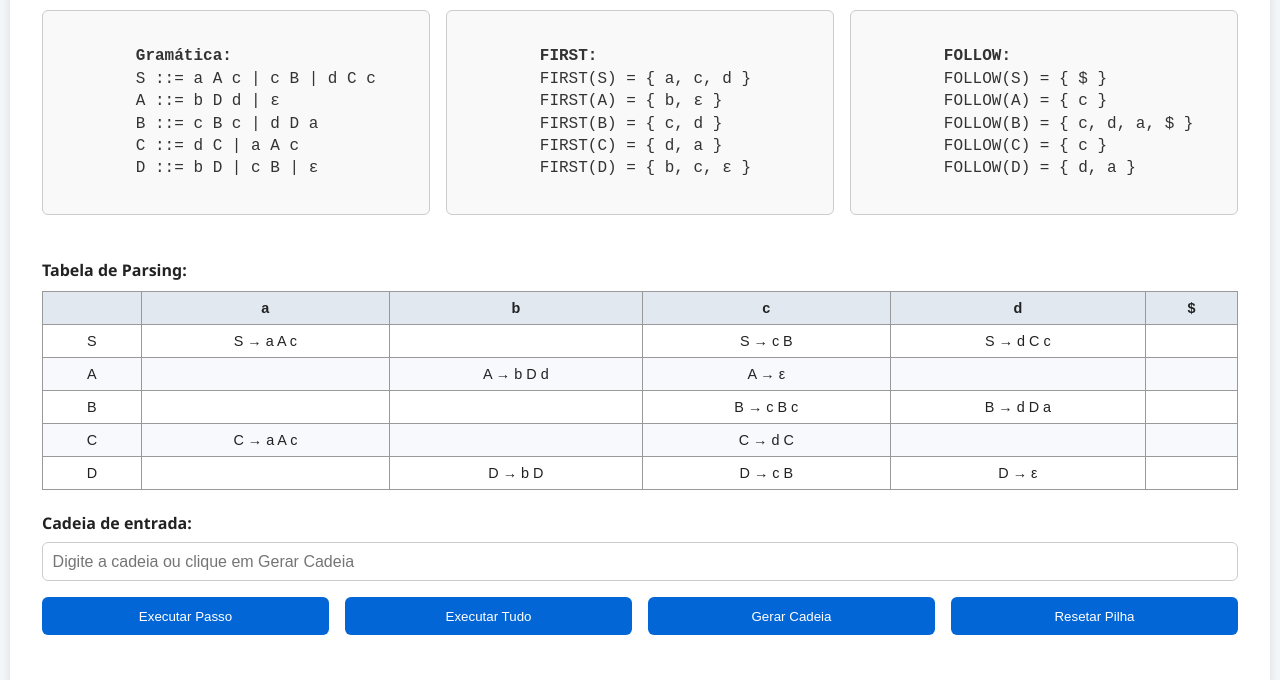
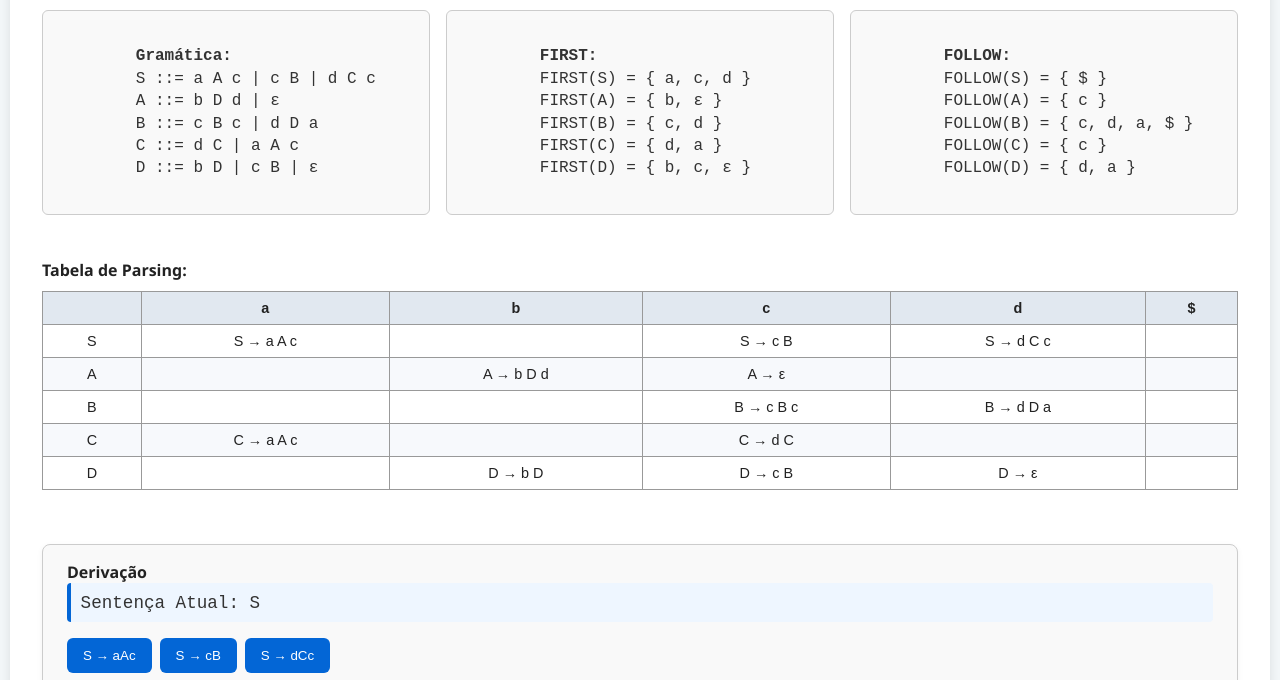
Before and after one commit to joaoatreto27/tde-compiladores, a plain HTML site: page index.html in a window 1280 px wide. Shown: the part 109-789 px from the top of the page. Drawn offline with Linux system fonts and the light colour scheme.

Commit message:
Adicionando função de derivar sentença

```diff
--- a/index.html
+++ b/index.html
@@ -102,6 +102,16 @@
       </div>
 
       <br/>
+
+      <div id="derivacaoBox">
+        <strong>Derivação</strong>
+        <br/>
+        <div id="estadoDerivacao">Sentença Atual: </div>
+        <div id="opcoesProducao"></div>
+        <button onclick="resetarDerivacao()">Resetar Derivação</button>
+      </div>
+
+      <br/>
       <label for="tokenInput">Cadeia de entrada:</label>
       <input type="text" id="tokenInput" placeholder="Digite a cadeia ou clique em Gerar Cadeia" />
 
--- a/script.js
+++ b/script.js
@@ -230,3 +230,63 @@ function resetarAnalisador(){
 
   campoEntrada.value = "";
 }
+
+
+let derivacaoAtual = [""];
+let derivacaoFinalizada = false;
+
+function aplicarProducao(simbolo, producao) {
+    if (derivacaoFinalizada) return;
+
+    const ultimaSentenca = derivacaoAtual[derivacaoAtual.length - 1];
+
+    const index = ultimaSentenca.indexOf(simbolo);
+    if (index === -1) {
+        return;
+    }
+
+    const novaSentenca =
+        ultimaSentenca.slice(0, index) +
+        (producao === epsilon ? "" : producao) +
+        ultimaSentenca.slice(index + 1);
+
+    derivacaoAtual.push(novaSentenca);
+    atualizarTabelaDerivacao();
+
+    if (!/[A-Z]/.test(novaSentenca)) {
+        derivacaoFinalizada = true;
+
+        campoEntrada.value = novaSentenca;
+    }
+}
+
+function atualizarTabelaDerivacao() {
+    const estado = document.getElementById("estadoDerivacao");
+    const opcoes = document.getElementById("opcoesProducao");
+
+    const sentencaAtual = derivacaoAtual[derivacaoAtual.length - 1];
+    estado.innerText = `Sentença Atual: ${sentencaAtual}`;
+    opcoes.innerHTML = "";
+
+    const naoTerminaisPresentes = [...new Set(sentencaAtual.split('').filter(c => /[A-Z]/.test(c)))];
+
+    naoTerminaisPresentes.forEach(naoTerminal => {
+        const nt = tabelaProducoes.find(p => p.simbolo === naoTerminal);
+        if (nt) {
+            nt.producoes.forEach(prod => {
+                const botao = document.createElement("button");
+                botao.innerText = `${naoTerminal} → ${prod.producao}`;
+                botao.onclick = () => aplicarProducao(naoTerminal, prod.producao);
+                opcoes.appendChild(botao);
+            });
+        }
+    });
+}
+
+function resetarDerivacao() {
+    derivacaoAtual = ["S"];
+    derivacaoFinalizada = false;
+    atualizarTabelaDerivacao();
+}
+
+resetarDerivacao();
--- a/styles.css
+++ b/styles.css
@@ -148,3 +148,52 @@ footer {
   flex: 1;
   min-width: 250px;
 }
+
+#derivacaoBox {
+  margin-top: 2rem;
+  padding: 1rem 1.5rem;
+  background-color: #f9f9f9;
+  border: 1px solid #ccc;
+  border-radius: 8px;
+  box-shadow: 0 2px 6px rgba(0,0,0,0.05);
+}
+
+#derivacaoBox h3 {
+  font-size: 1.2rem;
+  margin-bottom: 0.8rem;
+  color: #0366d6;
+}
+
+#estadoDerivacao {
+  font-family: monospace;
+  font-size: 1.1rem;
+  margin-bottom: 1rem;
+  padding: 0.6rem;
+  background-color: #eef6ff;
+  border-left: 4px solid #0366d6;
+  border-radius: 4px;
+  color: #333;
+}
+
+#opcoesProducao {
+  display: flex;
+  flex-wrap: wrap;
+  gap: 0.5rem;
+  margin-bottom: 1rem;
+}
+
+
+
+#opcoesProducao button:hover {
+  background-color: #024caa;
+}
+
+#derivacaoBox button {
+  background-color: #0366d6;
+  border: none;
+  padding: 0.6rem 1rem;
+  color: white;
+  border-radius: 6px;
+  font-weight: 500;
+  cursor: pointer;
+}
```
